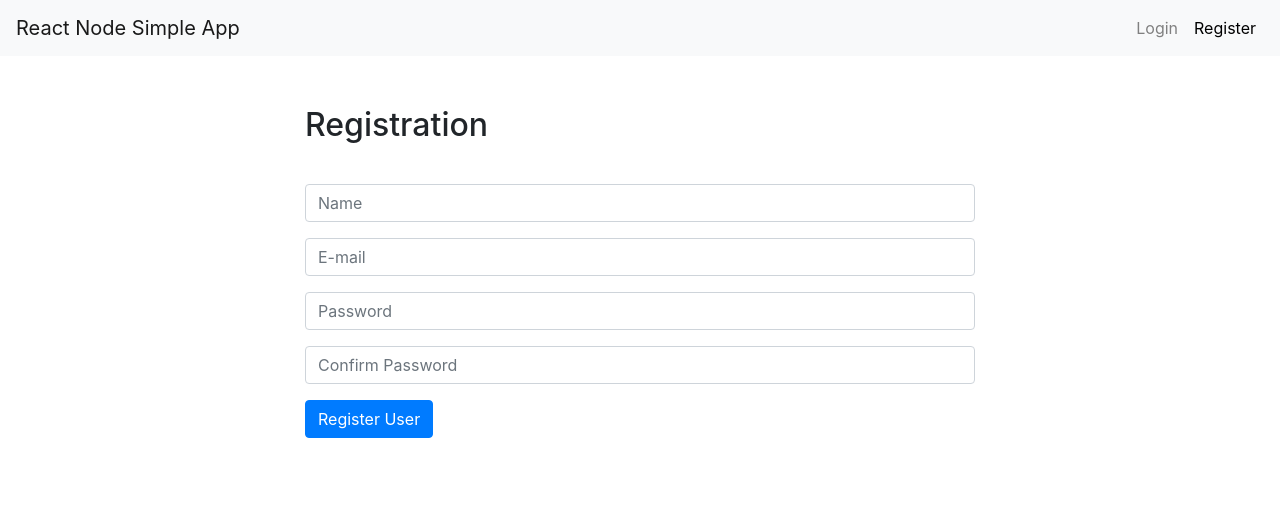
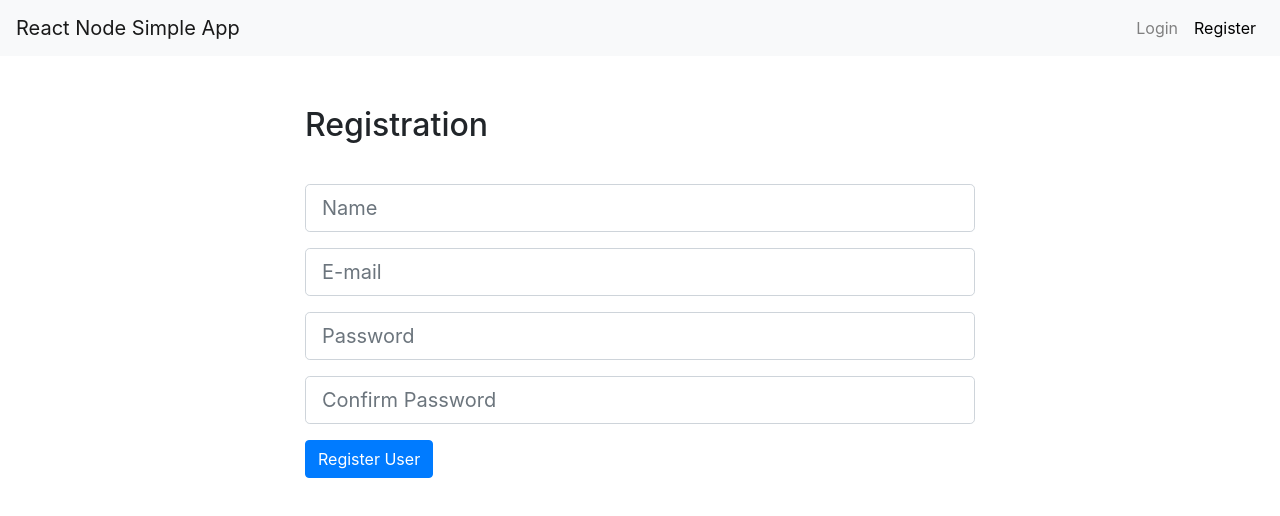
Before and after one commit to Shahra/mern_template, a React (Create React App) app in the folder client/: page /register in a window 1280 px wide. Shown: the top 516 px of the page. Built offline with nearby package versions, Linux system fonts and the light colour scheme.

Commit message:
display the validation errors

```diff
--- a/client/src/components/Register.jsx
+++ b/client/src/components/Register.jsx
@@ -3,6 +3,7 @@
 import PropTypes from 'prop-types';
 import { withRouter } from 'react-router-dom';
 import { registerUser } from '../actions/authentication';
+import classnames from 'classnames';
 
 class Register extends Component {
   state = {
@@ -36,6 +37,8 @@
   }
 
   render() {
+    const { errors } = this.state;
+
     return (
       <div className = "container" style = {{ marginTop: '50px', width: '700px' }}>
         <h2 style={{marginBottom: '40px'}}>Registration</h2>
@@ -44,41 +47,45 @@
             <input
               type="text"
               placeholder="Name"
-              className="form-control"
+              className = {classnames('form-control form-control-lg', {'is-invalid': errors.name})}
               name="name"
               onChange={ this.handleInputChange }
               value={ this.state.name }
             />
+            {errors.name && (<div className="invalid-feedback">{errors.name}</div>)}
           </div>
           <div className="form-group">
             <input
               type="email"
               placeholder="E-mail"
-              className="form-control"
+              className = {classnames('form-control form-control-lg', {'is-invalid': errors.email})}
               name="email"
               onChange={ this.handleInputChange }
               value={ this.state.email }
             />
+            {errors.email && (<div className="invalid-feedback">{errors.email}</div>)}
           </div>
           <div className="form-group">
             <input
               type="password"
               placeholder="Password"
-              className="form-control"
+              className = {classnames('form-control form-control-lg', {'is-invalid': errors.password})}
               name="password"
               onChange={ this.handleInputChange }
               value={ this.state.password }
             />
+            {errors.password && (<div className="invalid-feedback">{errors.password}</div>)}
           </div>
           <div className="form-group">
             <input
               type="password"
               placeholder="Confirm Password"
-              className="form-control"
+              className = {classnames('form-control form-control-lg', {'is-invalid': errors.password_confirm})}
               name="password_confirm"
               onChange={ this.handleInputChange }
               value={ this.state.password_confirm }
             />
+            {errors.password_confirm && (<div className="invalid-feedback">{errors.password_confirm}</div>)}
           </div>
           <div className="form-group">
             <button type="submit" className="btn btn-primary">
```
